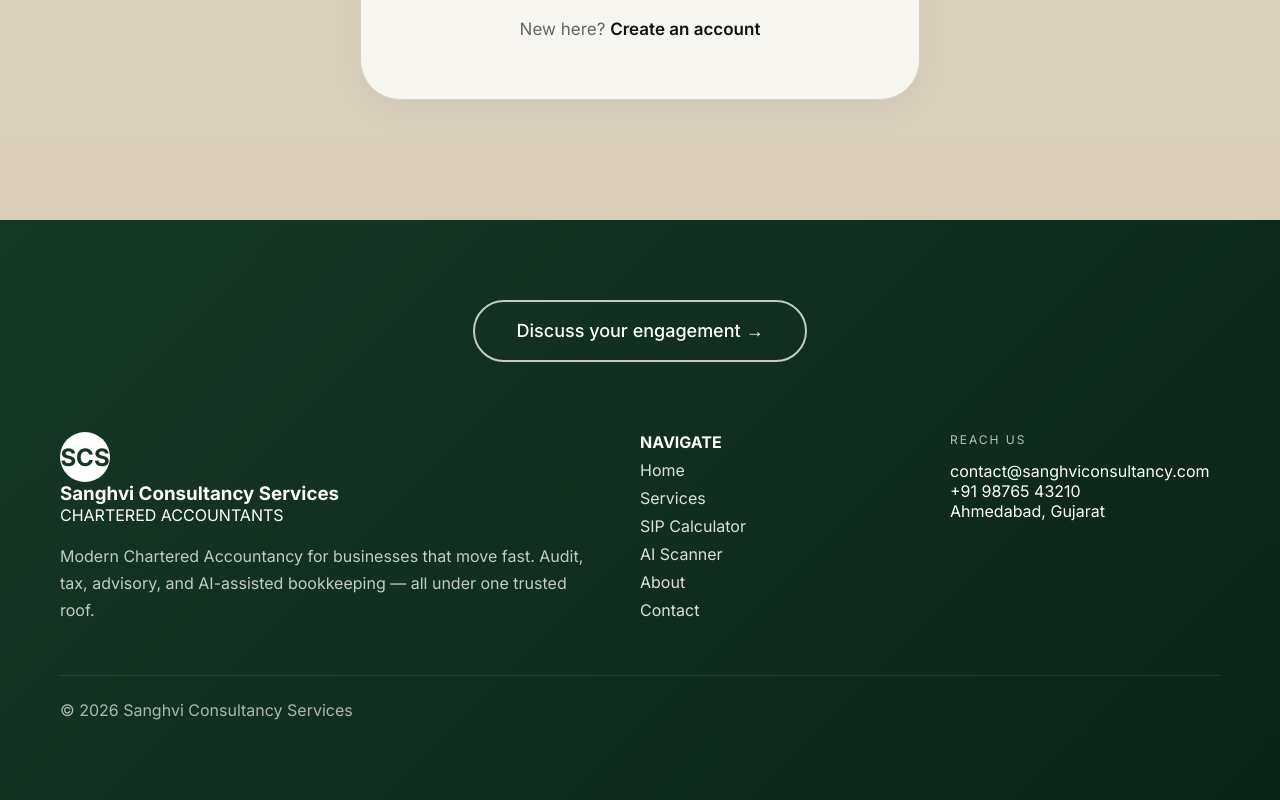
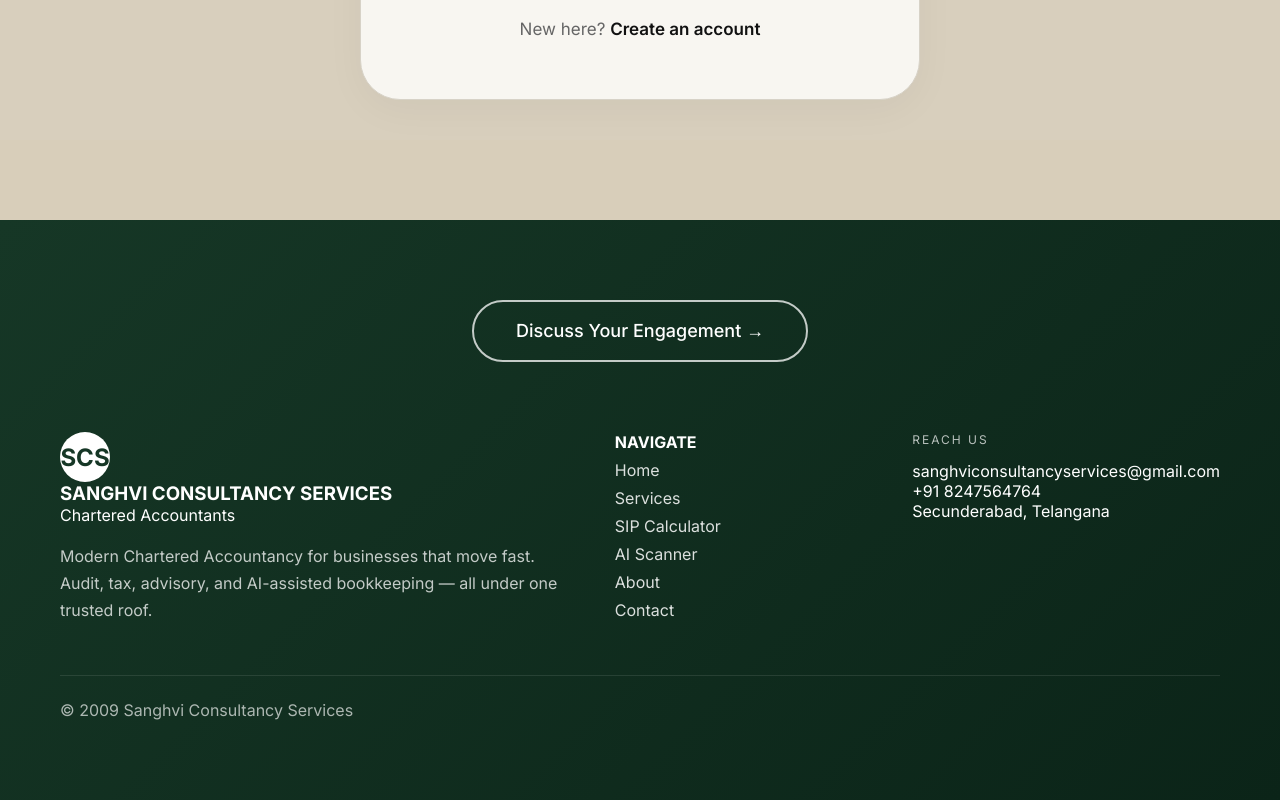
Before and after one commit to JayeshKumar-Ctrl/sanghvi-consultancy, a Next.js app: page /login in a window 1280 px wide. Shown: the part 790-1590 px from the top of the page. Built offline with nearby package versions, Linux system fonts and the light colour scheme.

Commit message:
Updated website

```diff
--- a/app/components/About.js
+++ b/app/components/About.js
@@ -16,7 +16,7 @@
           </p>
 
           <div className="about-points">
-            <div className="point">✔<strong>25+</strong> years experience</div>
+            <div className="point">✔<strong>16+</strong> years experience</div>
             <div className="point">✔<strong>1200+</strong> clients served</div>
             <div className="point">✔ AI-powered accounting</div>
             <div className="point">✔ Gujarat-based expertise</div>
--- a/app/components/Footer.js
+++ b/app/components/Footer.js
@@ -5,7 +5,7 @@
 
       {/* CTA */}
       <Link href="/book-consultation" className="footer-cta">
-        Discuss your engagement →
+        Discuss Your Engagement →
       </Link>
 
       {/* FOOTER CONTENT */}
@@ -14,8 +14,8 @@
         {/* LEFT */}
         <div>
           <h2 className="footer-logo">SCS</h2>
-          <h3>Sanghvi Consultancy Services</h3>
-          <p className="footer-sub">CHARTERED ACCOUNTANTS</p>
+          <h3>SANGHVI CONSULTANCY SERVICES</h3>
+          <p className="footer-sub">Chartered Accountants</p>
 
           <p className="footer-desc">
             Modern Chartered Accountancy for businesses that move fast.
@@ -45,16 +45,16 @@
         {/* RIGHT */}
         <div>
           <p className="footer-heading">REACH US</p>
-          <p>contact@sanghviconsultancy.com</p>
-          <p>+91 98765 43210</p>
-          <p>Ahmedabad, Gujarat</p>
+          <p>sanghviconsultancyservices@gmail.com</p>
+          <p>+91 8247564764</p>
+          <p>Secunderabad, Telangana</p>
         </div>
 
       </div>
 
       {/* BOTTOM */}
       <div className="footer-bottom-line">
-        © 2026 Sanghvi Consultancy Services
+        © 2009 Sanghvi Consultancy Services
       </div>
 
     </footer>
--- a/app/components/Stats.js
+++ b/app/components/Stats.js
@@ -3,7 +3,7 @@
     <section className="stats">
 
       <div className="stat">
-        <h2>27+</h2>
+        <h2>16+</h2>
         <p>YRS EXPERIENCE</p>
       </div>
 
```
Also changed, not shown: app/components/Scanner.js (+3 -6 lines).
